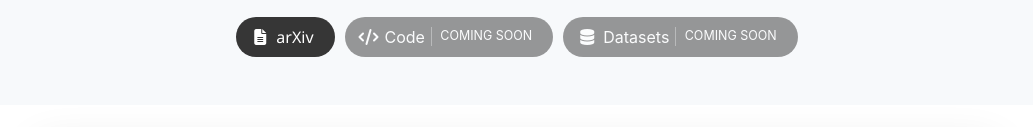
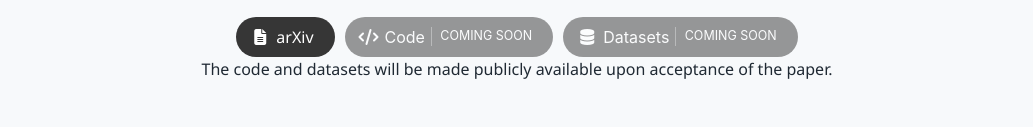
Before and after one commit to JJGNB/PolarVSR.github.io, a plain HTML site: page index.html in a window 1280 px wide. Shown: the part 503-630 px from the top of the page, without its empty margins (123-1156 px from the left). Drawn offline with nearby package versions, Linux system fonts and the light colour scheme; a web font is replaced by a local one.

Commit message:
Update index.html

```diff
--- a/index.html
+++ b/index.html
@@ -57,6 +57,7 @@
           <span class="coming-soon">Coming soon</span>
         </button>
       </div>
+      <p class="publication-release-note">The code and datasets will be made publicly available upon acceptance of the paper.</p>
     </div>
   </div>
 </header>
```
